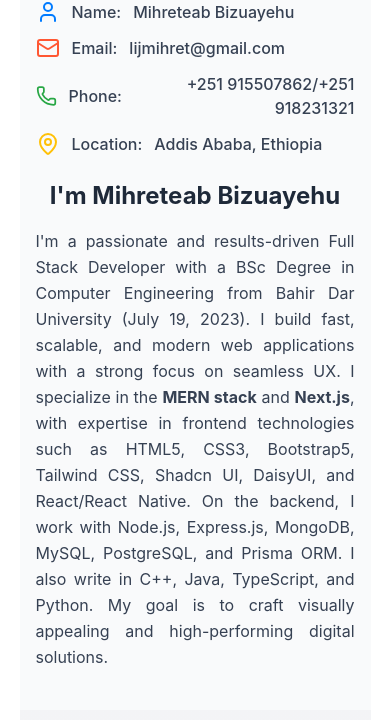
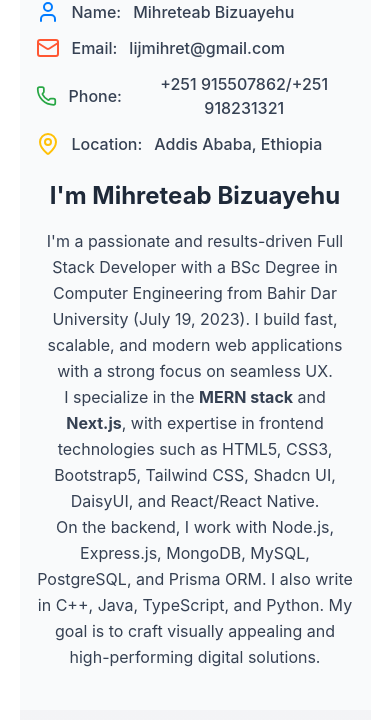
Before and after one commit to Mihreteab-Bizuayehu/mihreteab, a Next.js app: page /about in a window 390 px wide. Shown: the part 393-1113 px from the top of the page. Built offline with nearby package versions, Linux system fonts and the light colour scheme; no server answers; the database is empty.

Commit message:
updated about page

```diff
--- a/app/(pages)/about/page.tsx
+++ b/app/(pages)/about/page.tsx
@@ -27,15 +27,15 @@ export default async function About() {
             <h2 className=" text-2xl sm:text-3xl md:text-4xl font-bold">
               I'm Mihreteab Bizuayehu
             </h2>
-            <p className="text-base md:text-lg text-gray-700 dark:text-gray-200 leading-relaxed text-justify">
+            <p className="text-base md:text-lg text-gray-700 dark:text-gray-200 leading-relaxed">
               I'm a passionate and results-driven Full Stack Developer with a
               BSc Degree in Computer Engineering from Bahir Dar University (July
               19, 2023). I build fast, scalable, and modern web applications
-              with a strong focus on seamless UX. I specialize in the{' '}
+              with a strong focus on seamless UX. <br/>I specialize in the{' '}
               <strong>MERN stack</strong> and <strong>Next.js</strong>, with
               expertise in frontend technologies such as HTML5, CSS3,
               Bootstrap5, Tailwind CSS, Shadcn UI, DaisyUI, and React/React
-              Native. On the backend, I work with Node.js, Express.js, MongoDB,
+              Native.<br/> On the backend, I work with Node.js, Express.js, MongoDB,
               MySQL, PostgreSQL, and Prisma ORM. I also write in C++, Java,
               TypeScript, and Python. My goal is to craft visually appealing and
               high-performing digital solutions.
@@ -60,8 +60,12 @@ export default async function About() {
                   className="flex items-center gap-3 text-base sm:text-lg md:text-xl font-medium hover:text-blue-500 transition-all duration-300"
                 >
                   <item.icon color={item.color} size={item.size} />
-                  <span className="text-gray-700 dark:text-gray-200">{item.label}</span>
-                  <span className=" text-right text-gray-700 dark:text-gray-200">{item.content}</span>
+                  <span className="flex items-center gap-2 text-base sm:text-lg md:text-xl font-medium text-gray-700 dark:text-gray-200">
+                    {item.label}
+                  </span>
+                  <span className=" text-base sm:text-lg md:text-xl text-center sm:text-left font-medium text-gray-700 dark:text-gray-200">
+                    {item.content}
+                  </span>
                 </li>
               ))}
             </ul>
```
